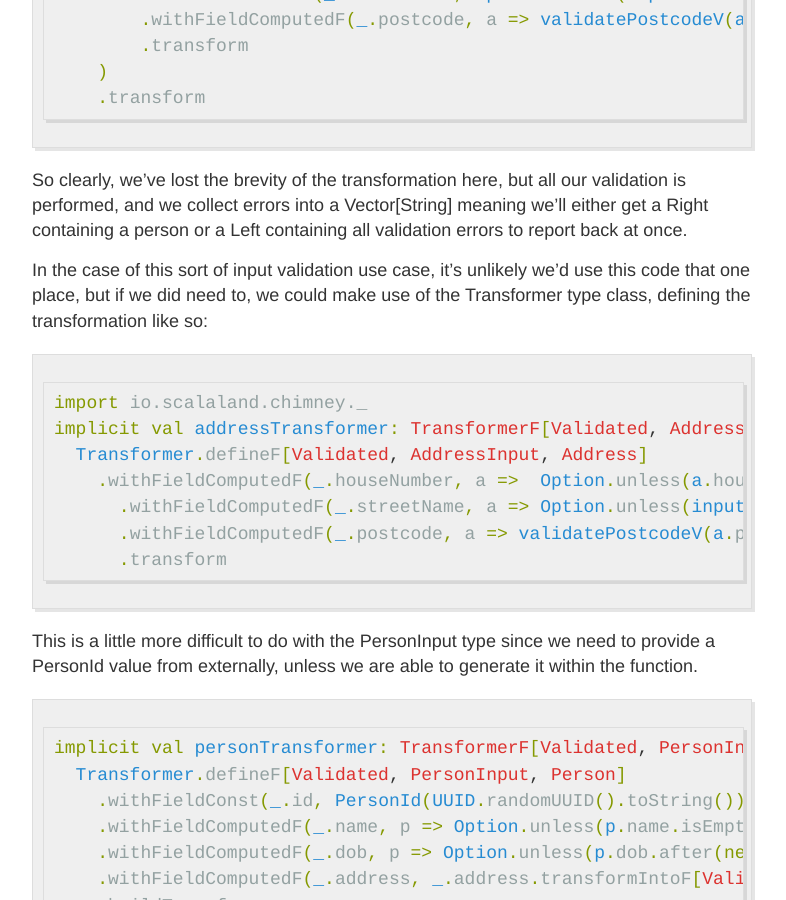
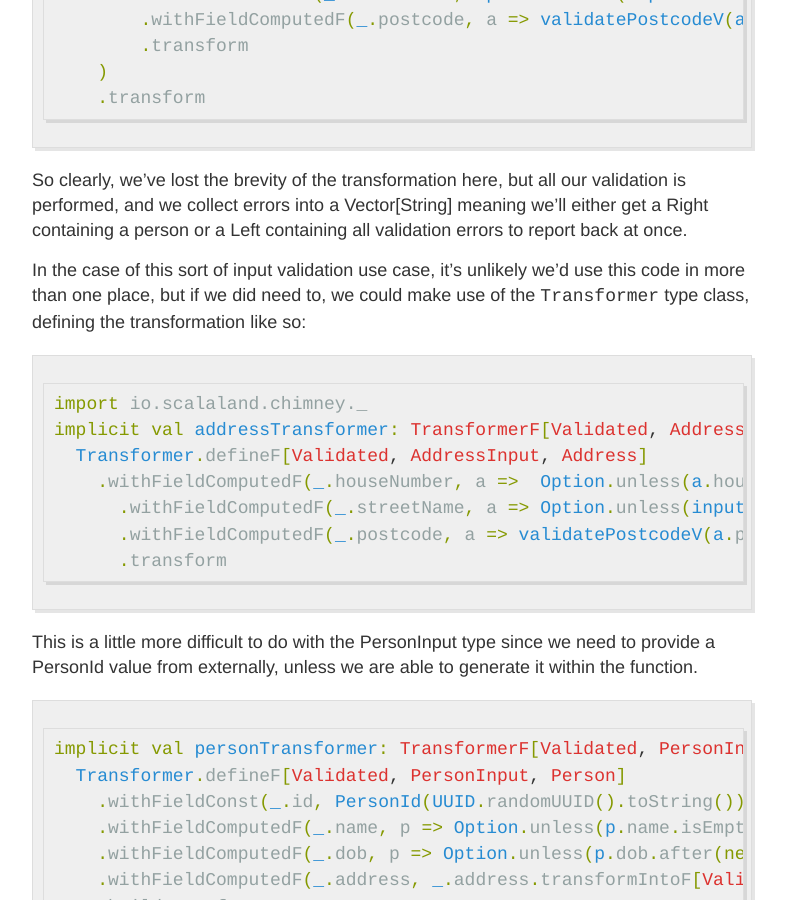
Before and after one commit to ocoulson/ocoulson.github.io, a Jekyll site: the page built from _posts/2021-06-23-model-transformations-with-chimney.md, in a window 1280 px wide and 900 px high, scrolled down 5282 px. Shown: the whole window, without its empty margins (248-1034 px from the left). Built offline with Jekyll 4.4.1, drawn with Linux system fonts in a browser that asks for light colours.

Commit message:
more tweaks

````diff
--- a/_posts/2021-06-23-model-transformations-with-chimney.md
+++ b/_posts/2021-06-23-model-transformations-with-chimney.md
@@ -189,7 +189,7 @@ def validate(input: PersonInput): Validated[Person] =
 So clearly, we've lost the brevity of the transformation here, but all our validation is performed, and we collect errors into a Vector[String] meaning we'll either get a Right containing a person or a Left containing all validation errors to report back at once.
 
 
-In the case of this sort of input validation use case, it's unlikely we'd use this code that one place, but if we did need to, we could make use of the Transformer type class, defining the transformation like so:
+In the case of this sort of input validation use case, it's unlikely we'd use this code in more than one place, but if we did need to, we could make use of the `Transformer` type class, defining the transformation like so:
 
 ```scala
 import io.scalaland.chimney._
````
